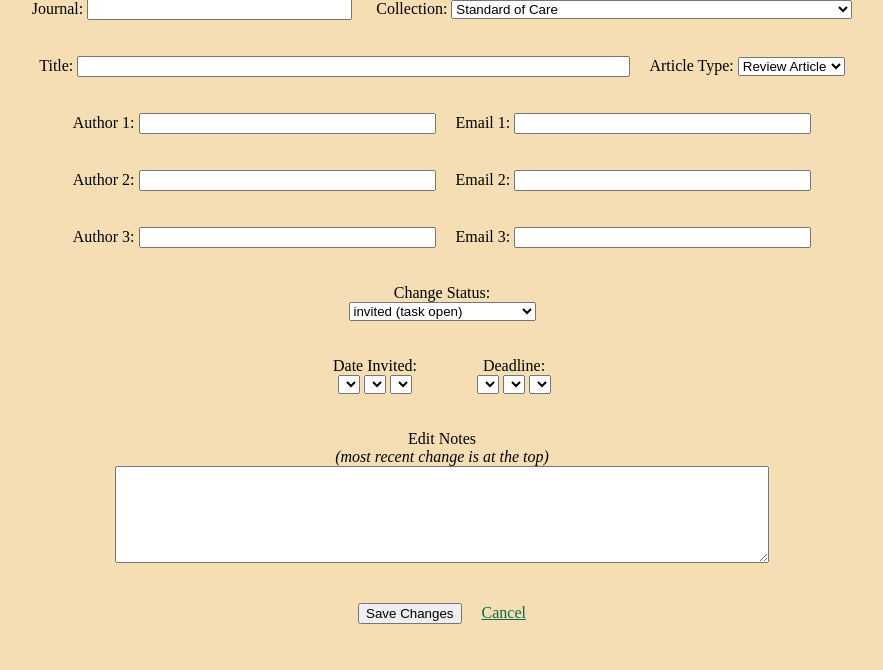
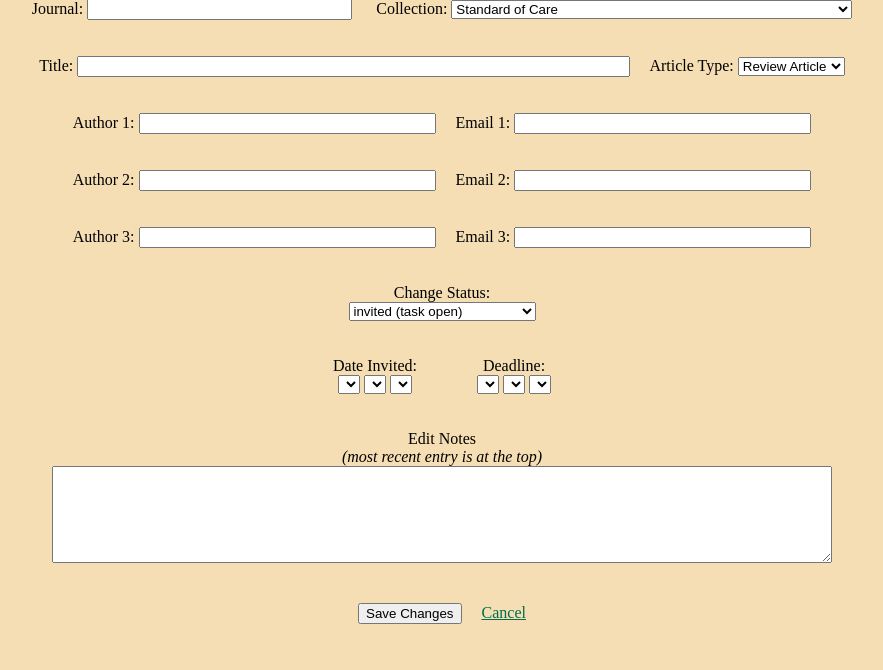
Before and after one commit to agustinpena/Email-Managing-System, a Flask app: template templates/edit_task.html in a window 1280 px wide. Shown: the part 130-800 px from the top of the page, without its empty margins (198-1081 px from the left). Run offline with Flask 3, Linux system fonts and the light colour scheme; the template is opened without the code that fills it, so the values that code supplies are empty.

Commit message:
edit_email.html: add subject, recipient, cc input fields
edit_task.html: log entry is inserted in notes when an email is sent

```diff
--- a/app.py
+++ b/app.py
@@ -220,16 +220,37 @@ def edit_email(task_id):
     email_content = generate_email_text(task)
 
     if request.method == 'POST':
-        # send the email
-        final_content = request.form['email_content']
-        msg = Message(
-            subject=f"ICM Article Request {task.title}",
-            sender='correo.x@mail.ru',
-            recipients=[task.email1],
-            body=final_content
-        )
+        # generate email
+        _subject = request.form['subject']
+        _sender = 'correo.x@mail.ru'
+        _body = request.form['email_content']
+
+        msg = Message(subject=_subject, sender=_sender,
+                      recipients=[request.form['recipient']],
+                      body=_body)
+
+        # add cc recipients if provided
+        if request.form['cc']:
+            msg.cc = [email.strip() for email in request.form['cc'].split(',')]
+
+        # send email
         mail.send(msg)
-        return redirect(url_for('index'))
+        # generate log entry for notes
+        current_date_str = datetime.now().date().strftime('%d/%m/%y')
+
+        all_recipients = [request.form['recipient']] + \
+            [email.strip() for email in request.form['cc'].split(',')]
+
+        log_entry = f'[{current_date_str}] -> EMAIL SENT TO: '
+        for recipient in all_recipients:
+            if recipient.strip() != '':
+                log_entry += recipient + ', '
+        log_entry = log_entry.rstrip()[:-1]
+        # insert log entry into notes
+        task.notes = log_entry + '\n' + task.notes
+        db.session.commit()
+
+        return redirect(url_for('index', message='Email sent successfully!'))
 
     return render_template('edit_email.html',
                            email_content=email_content,
--- a/templates/edit_task.html
+++ b/templates/edit_task.html
@@ -22,13 +22,11 @@
 
             &nbsp;&nbsp;&nbsp;&nbsp;
 
-
             <label>Collection:</label>
             <select name="collection">
                 <option value="Standard of Care" {% if task.collection == 'Standard of Care' %}selected{% endif %}>
                     Standard of Care
                 </option>
-
 
                 <option value="The Brain in the Line of Fire: Neuroprotection and Critical Illness" {% if task.collection == 'The Brain in the Line of Fire: Neuroprotection and Critical Illness' %}selected{% endif %}>
                     The Brain in the Line of Fire: Neuroprotection and Critical Illness
@@ -182,13 +180,12 @@
 
         <!-- starts edit notes -->
         <label>
-            Edit Notes <br><i>(most recent change is at the top)</i>
+            Edit Notes <br><i>(most recent entry is at the top)</i>
         </label>
-
 
         <br>
 
-        <textarea name="notes" maxlength="2500" rows="5" style="width:50%">{{ task.notes or '' }}</textarea>
+        <textarea name="notes" maxlength="2500" rows="5" style="width:60%">{{ task.notes or '' }}</textarea>
 
         <!-- edit notes ends -->
 
```
Also changed, not shown: templates/edit_email.html (+15 -3 lines), instance/database.db.
